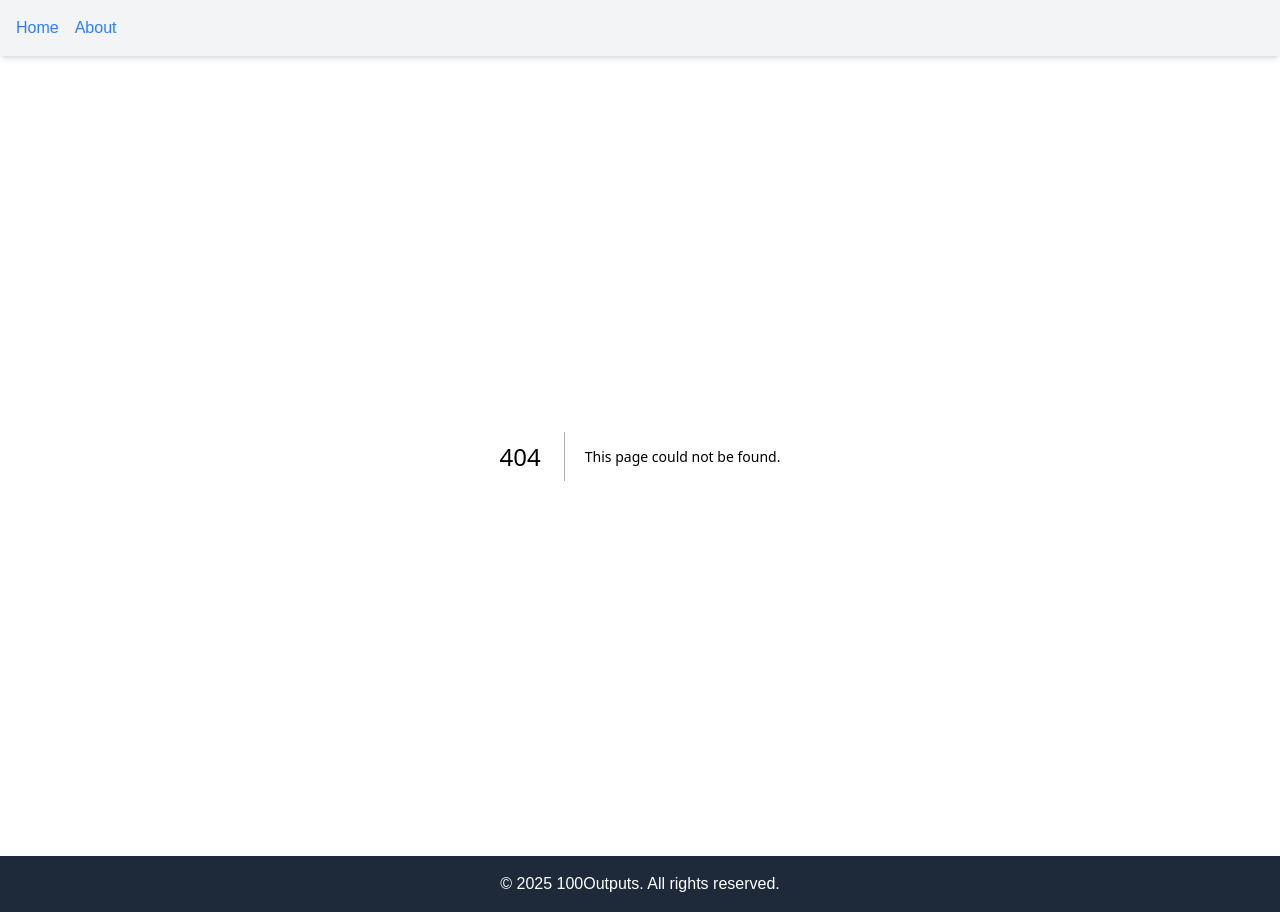
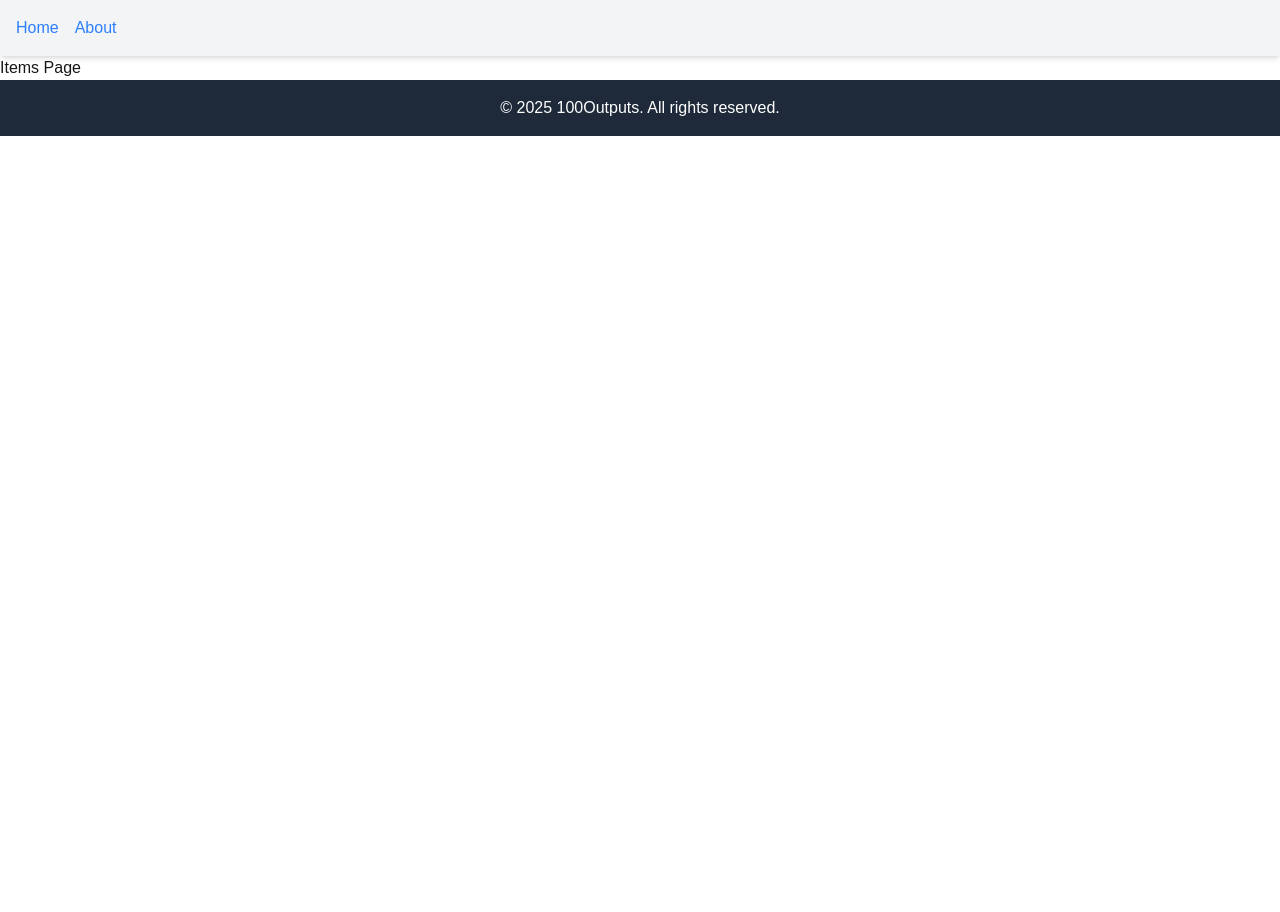
Before and after one commit to Akagamisora/next-100-outputs-app, a Next.js app: page /items in a window 1280 px wide. Before the commit this address had no page. After the commit the page ends 800 px from the top, so only its background shows below. Built offline with nearby package versions, Linux system fonts and the light colour scheme.

Commit message:
038完了

```diff
--- /dev/null
+++ b/src/app/(marketing)/layout.tsx
@@ -0,0 +1,7 @@
+export default function MarketingLayout({
+  children,
+}: {
+  children: React.ReactNode;
+}) {
+  return <div className="bg-purple-50">{children}</div>;
+}
--- /dev/null
+++ b/src/app/(shop)/items/page.tsx
@@ -0,0 +1,3 @@
+export default function ItemsPage() {
+  return <div>Items Page</div>;
+}
```
Also changed, not shown: src/app/(marketing)/about/page.tsx (renamed from src/app/about/page.tsx).
